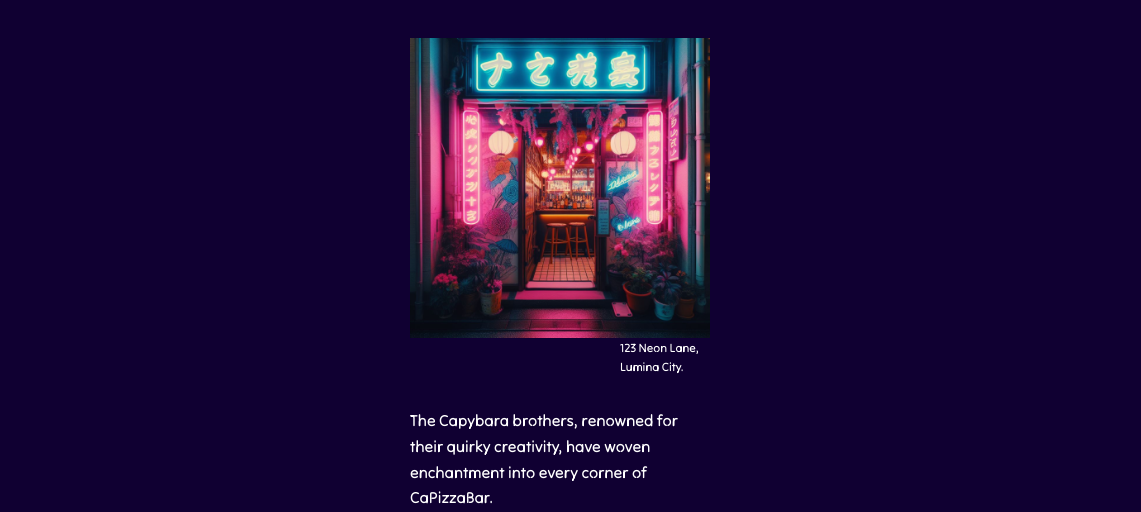
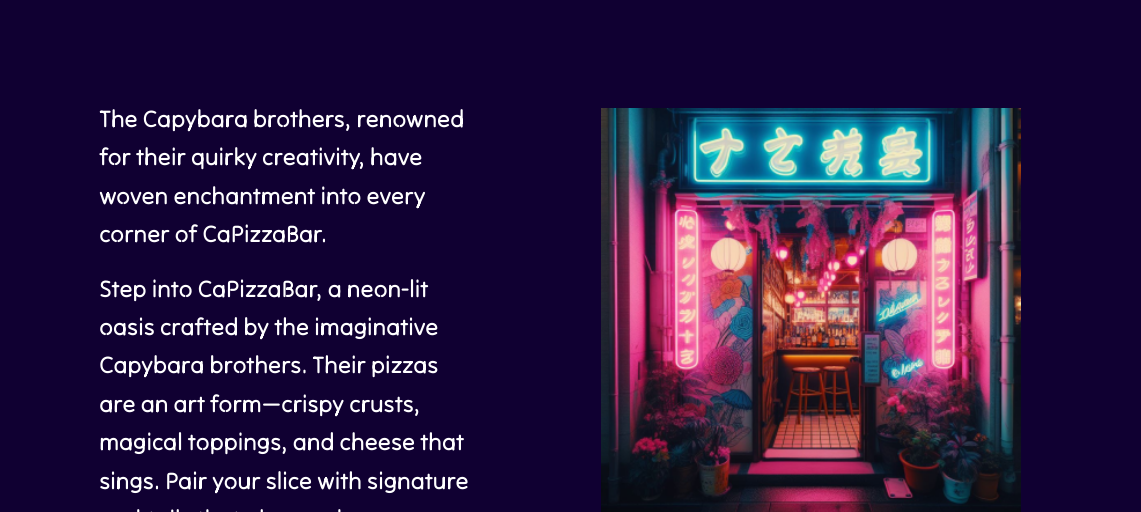
Before and after one commit to Lucas-AVS/restaurant-page, a website built with webpack: page src/index.html in a window 1536 px wide. Shown: the part 272-784 px from the top of the page, without its empty margins (208-1349 px from the left). Built offline with nearby package versions, Linux system fonts and the light colour scheme.

Commit message:
feat: Add responsiveness to home page for larger screen widths

```diff
--- a/src/styles/home.css
+++ b/src/styles/home.css
@@ -30,3 +30,47 @@
 .home-main .text-div p {
     margin-bottom: 1rem;
 }
+
+
+@media only screen and (min-width: 768px) {
+    .home-main {
+        flex-direction: row-reverse;
+        justify-content: space-around;
+
+        margin: 90px 0;
+        padding: 0 10%;
+        gap: 130px;
+    }
+
+
+    .home-main .image-div img {
+        height: 420px;
+        width: 420px;
+    }
+
+    .home-main .image-div p {
+        font-size: 1.1rem;
+    }
+
+    .home-main .text-div {
+        margin: 32px 0;
+        font-size: 1.5rem;
+        width: 100%;
+    }
+
+    .home-main .text-div p {
+        margin-bottom: 1rem;
+    }
+  }
+
+  @media only screen and (min-width: 1400px) {
+    .home-main {
+        flex-direction: row-reverse;
+        justify-content: space-around;
+
+        margin: 90px 0;
+        padding: 0 20%;
+        gap: 130px;
+    }
+
+  }
```
